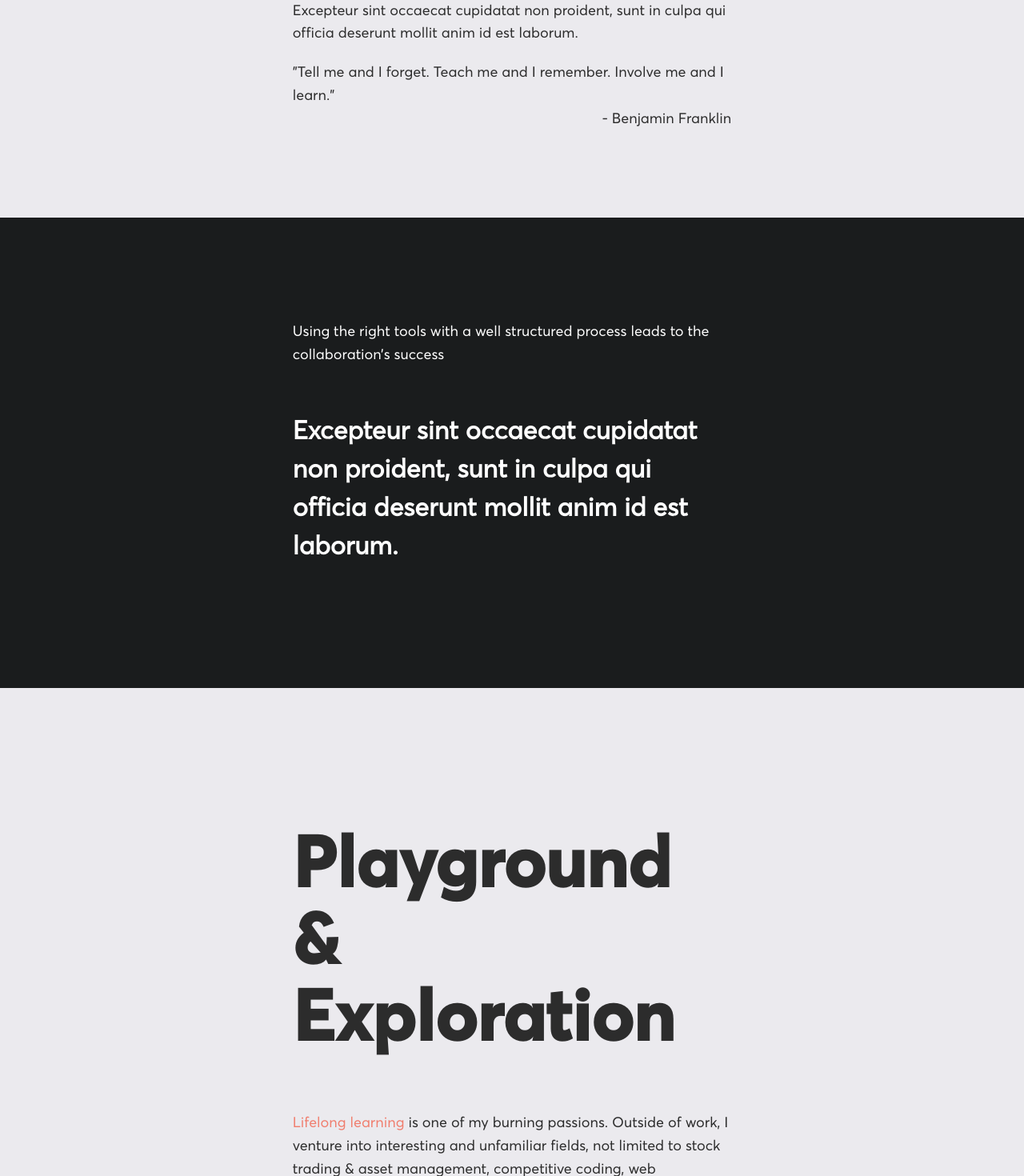
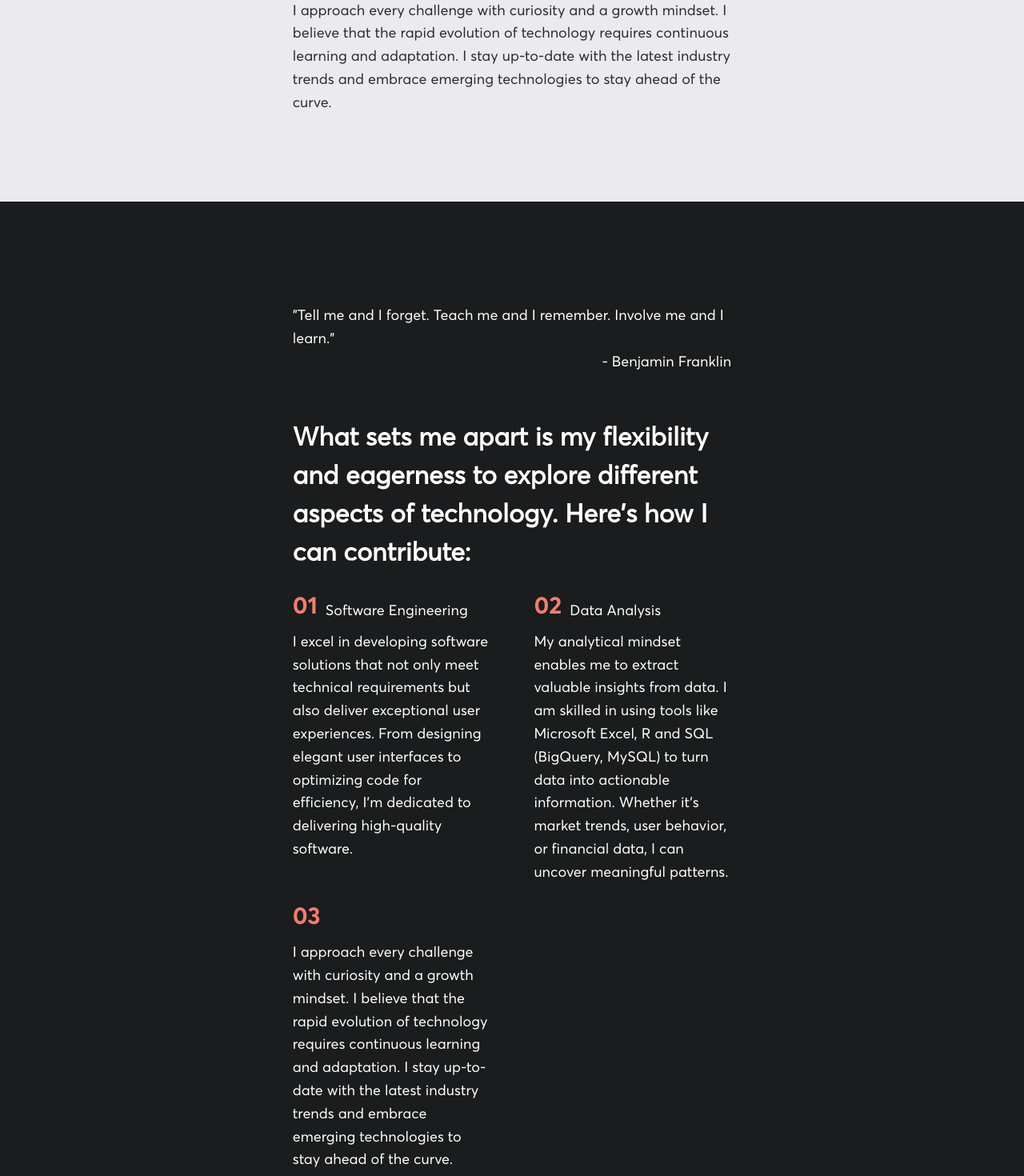
Before and after one commit to jhtkoo0426/Portfolio-v2, a React (Create React App) app in the folder app/: page /about in a window 1280 px wide. Shown: the part 500-1970 px from the top of the page at 80% size. Built offline with nearby package versions, Linux system fonts and the light colour scheme.

Commit message:
Added skills section to about page

```diff
--- a/app/src/App.js
+++ b/app/src/App.js
@@ -14,6 +14,7 @@ import "../src/css/home.scss";
 
 // Specific component SCSS
 import "../src/css/anchor.scss";
+import "../src/css/skill.scss";
 import "../src/css/title.scss";
 import "../src/css/simple_showcase.scss";
 
--- /dev/null
+++ b/app/src/components/Skill.js
@@ -0,0 +1,16 @@
+// React.js component for displaying a core skill.
+
+
+const Skill = ({ id, children, title, number}) => {
+    return (
+        <div className="skill-item">
+            <div className="skill-name">
+                <span>{number}</span>
+                <p>{title}</p>
+            </div>
+            {children}
+        </div>
+    )
+}
+
+export default Skill;
--- a/app/src/css/about.scss
+++ b/app/src/css/about.scss
@@ -13,7 +13,7 @@
         padding-bottom: 20%;
     }
 
-    .practices-container {
+    .skills-container {
         grid-column: 1 / 4;
         padding: 10% 0;
 
@@ -24,7 +24,15 @@
         background-color: var(--black);
         color: var(--white);
 
-        .practices-content { grid-column: 2; }
+        .skills-content {
+            grid-column: 2;
+
+            .list-of-skills {
+                display: grid;
+                grid-template-columns: repeat(2, 1fr);
+                grid-column-gap: 10%;
+            }
+        }
     }
 
     .playground-container {
@@ -51,6 +59,16 @@
 
         .practices-container { grid-template-columns: 1fr 4fr 1fr; }
 
+        .skills-container {
+            grid-template-columns: 1fr 4fr 1fr;
+
+            .skills-content {
+                .list-of-skills {
+                    padding-top: 5%;
+                    grid-template-columns: 1fr;
+                }
+            }
+        }
         .playground-container {
             .showcases { grid-template-columns: 1fr; }
         }
--- a/app/src/css/app.scss
+++ b/app/src/css/app.scss
@@ -55,8 +55,9 @@ p {
     font-family: 'Averta';
 }
 
-span.orange {
-    color: var(--orange);
+span {
+    &.orange { color: var(--orange);}
+    &.purple { color: var(--purple);}
 }
 
 
--- a/app/src/css/home.scss
+++ b/app/src/css/home.scss
@@ -2,6 +2,7 @@
 // Intro blob link: Resource: https://codepen.io/AdamDipinto/pen/pooMmro?editors=1100
 .home {
     grid-column: 2;
+    padding-top: 20vh;
 
     .intro {
         padding: 12% 0;
--- /dev/null
+++ b/app/src/css/skill.scss
@@ -0,0 +1,34 @@
+// SCSS file for Skill.js. component
+.skill-item {
+    padding-bottom: 10%;
+
+    .skill-name {
+        display: flex;
+        align-items: flex-end;
+        padding-bottom: 10px;
+
+        span {
+            padding-right: 10px;
+            font-family: 'AvertaBold';
+            font-size: 30px;
+            color: var(--orange);
+        }
+    }
+}
+
+
+// Handling mobile responsiveness
+// Large Devices, Wide Screens
+@media only screen and (max-width: 1200px) {}
+
+// Medium Devices, Desktops
+@media only screen and (max-width: 992px) {}
+
+// Small Devices, Tablets
+@media only screen and (max-width: 768px) {}
+
+// Extra Small Devices, Phones
+@media only screen and (max-width: 480px) {}
+
+// Custom, iPhone Retina
+@media only screen and (max-width : 320px) {}
--- a/app/src/pages/About.js
+++ b/app/src/pages/About.js
@@ -1,4 +1,5 @@
 import Anchor from "../components/Anchor";
+import Skill from "../components/Skill";
 import SimpleShowcase from "../components/SimpleShowcase";
 import Title from "../components/Title";
 
@@ -10,22 +11,41 @@ const About = () => {
         <div className="about">
             <div className="about-intro">
                 <Title size={"huge"}>Nice to meet <span className="orange"> you</span> too :)</Title>
-                <p>Excepteur sint occaecat cupidatat non proident, sunt in culpa qui officia deserunt
-                mollit anim id est laborum.</p>
-                <br></br>
-                <blockquote>
-                    <p>"Tell me and I forget. Teach me and I remember. Involve me and I learn."</p>
-                    <footer style={{textAlign: "right"}}><p>- Benjamin Franklin</p></footer>
-                </blockquote>
+                <p>I approach every challenge with curiosity and a growth mindset. I believe
+                that the rapid evolution of technology requires continuous learning and
+                adaptation. I stay up-to-date with the latest industry trends and embrace
+                emerging technologies to stay ahead of the curve.</p>
             </div>
 
             {/* TODO: My praactices and approach to problems */}
-            <div className="practices-container">
-                <div className="practices-content">
-                    <p>Using the right tools with a well structured process leads to the collaboration’s
-                    success</p>
-                    <Title size={"small"}>Excepteur sint occaecat cupidatat non proident, sunt in culpa
-                    qui officia deserunt mollit anim id est laborum.</Title>
+            <div className="skills-container">
+                <div className="skills-content">
+                    <blockquote>
+                        <p>"Tell me and I forget. Teach me and I remember. Involve me and I learn."</p>
+                        <footer style={{textAlign: "right"}}><p>- Benjamin Franklin</p></footer>
+                    </blockquote>
+                    <Title size={"small"}>What sets me apart is my flexibility and eagerness to
+                    explore different aspects of technology. Here's how I can contribute:</Title>
+                    <div className="list-of-skills">
+                        <Skill title={"Software Engineering"} number={"01"}>
+                            <p>I excel in developing software solutions that not only meet technical
+                            requirements but also deliver exceptional user experiences. From designing
+                            elegant user interfaces to optimizing code for efficiency, I'm dedicated to
+                            delivering high-quality software.</p>
+                        </Skill>
+                        <Skill title={"Data Analysis"} number={"02"}>
+                            <p>My analytical mindset enables me to extract valuable insights from data.
+                            I am skilled in using tools like Microsoft Excel, R and SQL (BigQuery, MySQL)
+                            to turn data into actionable information. Whether it's market trends, user
+                            behavior, or financial data, I can uncover meaningful patterns.</p>
+                        </Skill>
+                        <Skill title={""} number={"03"}>
+                            <p>I approach every challenge with curiosity and a growth mindset. I believe
+                            that the rapid evolution of technology requires continuous learning and
+                            adaptation. I stay up-to-date with the latest industry trends and embrace
+                            emerging technologies to stay ahead of the curve.</p>
+                        </Skill>
+                    </div>
                 </div>
             </div>
 
--- a/app/src/pages/Home.js
+++ b/app/src/pages/Home.js
@@ -25,8 +25,8 @@ const Home = () => {
 
             {/* Depth intro */}
             <Title size={"small"} id="depth-intro">
-                Hi! I'm Justin, a data analyst architecting the future with a foundation of data,
-                currently living in the UK.
+                Hi! I'm <span class="purple">Justin</span>, an aspiring data analyst & machine learning engineer architecting
+                the future with a foundation of data, currently living in the UK.
             </Title>
 
             <div className="depth-intro">
@@ -38,12 +38,6 @@ const Home = () => {
                 <p>I prefer to listen carefully before providing solutions and analytics with
                 a perfect blend of preferences of my partners/clients, my experience, research
                 and best practices.</p>
-                <br></br>
-
-                <Title id={"contact"} size={"small"}>
-                    Want to reach out? Just <Anchor  target={false} inline={true} href={"#contacts"}>say hello</Anchor>
-                </Title>
-                <p>or keep scrolling if you want to learn more...</p>
             </div>
 
             {/* Brief project showcases */}
--- a/app/src/pages/Layout.js
+++ b/app/src/pages/Layout.js
@@ -24,7 +24,8 @@ const Layout = () => {
           </div>
           <div className="topnav-menu">
             <Link className="anchor underline" to={"/about"}>about</Link>
-            <Anchor inline={false} underline={true} href={"#playground"} target={false}>projects</Anchor>
+            <Link></Link>
+            <Anchor inline={false} underline={true} href={"/about#playground"} target={false}>projects</Anchor>
             <Anchor inline={false} underline={true} href={"#contacts"} target={false}>contact</Anchor>
           </div>
         </nav>
```
